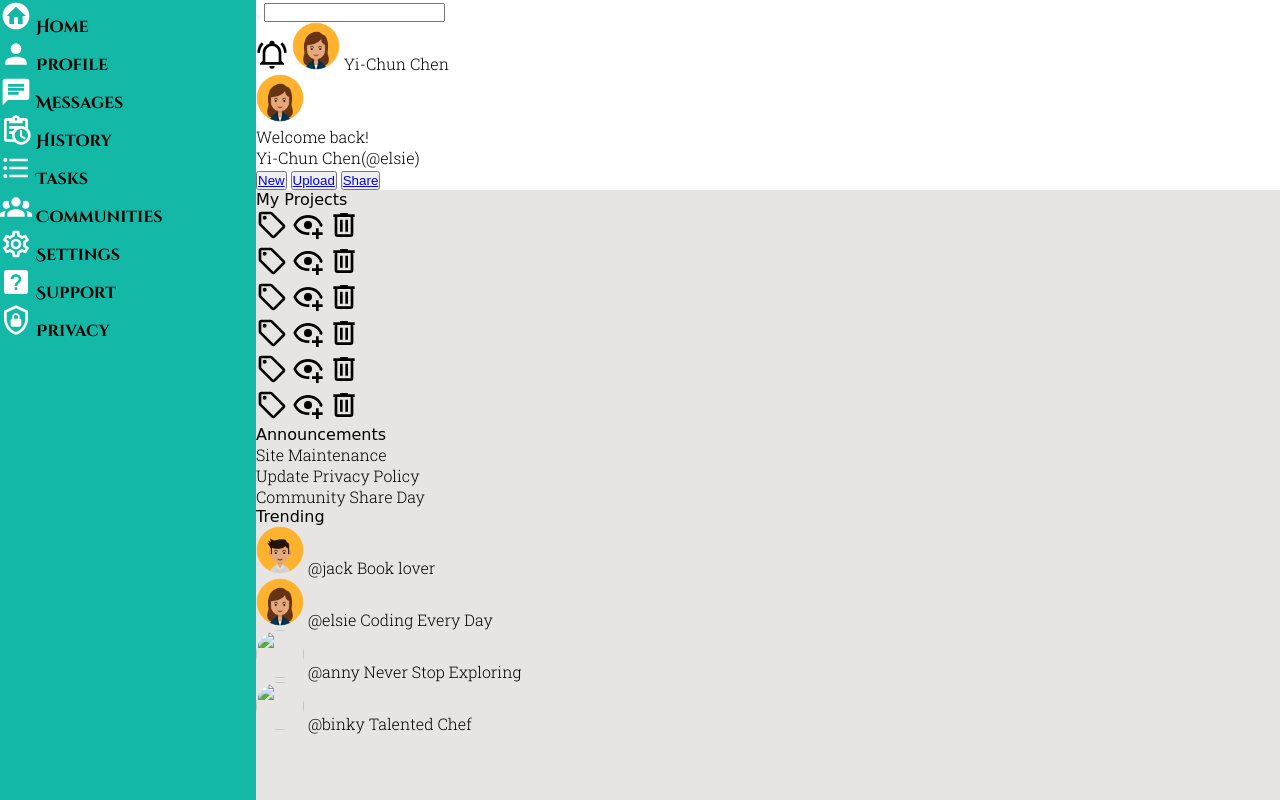
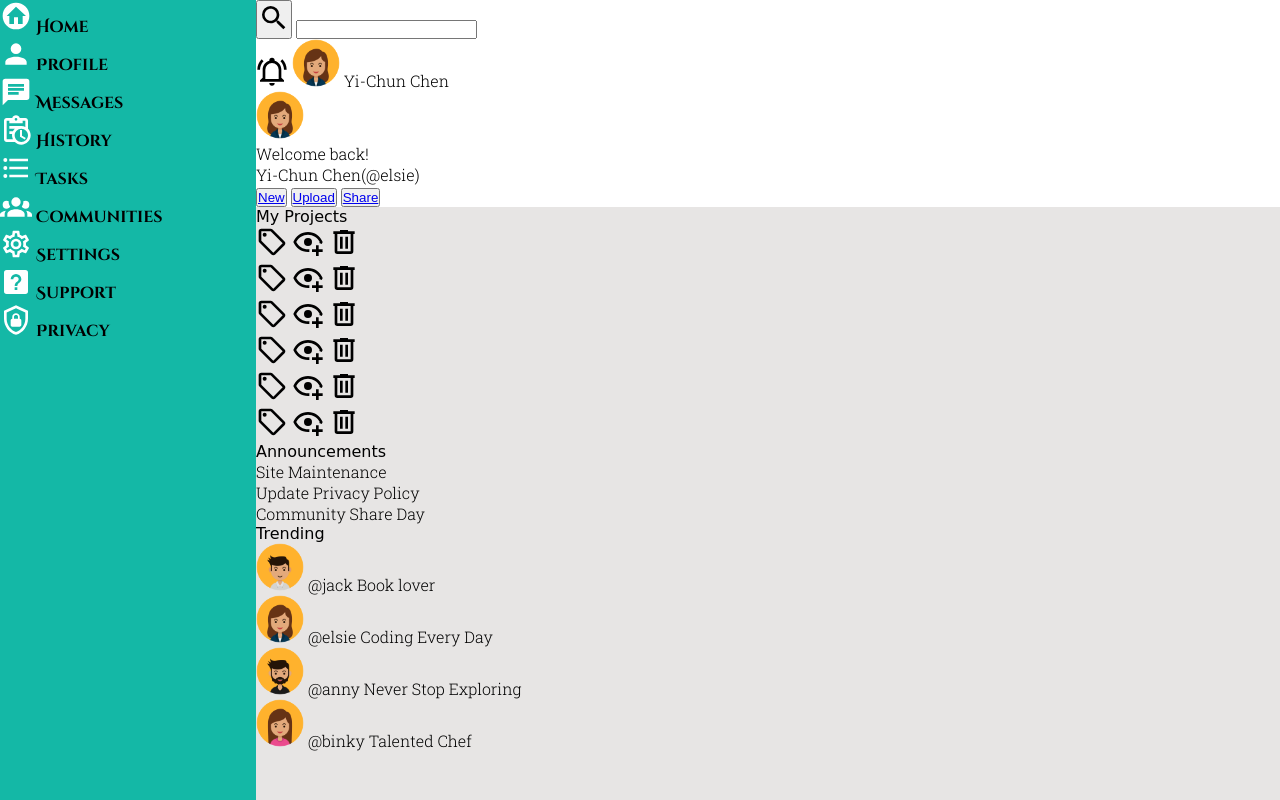
Before and after one commit to elsiechen/Admin-Dashboard, a plain HTML site: page index.html in a window 1280 px wide. Shown: the top 800 px of the page. Drawn offline with Linux system fonts and the light colour scheme; a web font is replaced by a local one.

Commit message:
Add search icon and two characters avatar icons

```diff
--- a/index.html
+++ b/index.html
@@ -67,7 +67,9 @@
             <div class="left">
                 <form action="" method="post">
                     <button type="submit">
-                        <span></span>
+                        <span>
+                            <svg xmlns="http://www.w3.org/2000/svg" viewBox="0 0 24 24"><path d="M9.5,3A6.5,6.5 0 0,1 16,9.5C16,11.11 15.41,12.59 14.44,13.73L14.71,14H15.5L20.5,19L19,20.5L14,15.5V14.71L13.73,14.44C12.59,15.41 11.11,16 9.5,16A6.5,6.5 0 0,1 3,9.5A6.5,6.5 0 0,1 9.5,3M9.5,5C7,5 5,7 5,9.5C5,12 7,14 9.5,14C12,14 14,12 14,9.5C14,7 12,5 9.5,5Z" /></svg>
+                        </span>
                     </button>
                     <input type="search">
                 </form>
@@ -181,12 +183,12 @@
                         <span>Coding Every Day</span>
                     </div>
                     <div class="person">
-                        <img src="" alt="">
+                        <img src="/icons/man2.png" alt="Man">
                         <span>@anny</span>
                         <span>Never Stop Exploring</span>
                     </div>
                     <div class="person">
-                        <img src="" alt="">
+                        <img src="/icons/woman2.png" alt="woman">
                         <span>@binky</span>
                         <span>Talented Chef</span>
                     </div>
```
Also changed, not shown: icons/magnify.svg (added), icons/man2.png (added), icons/woman2.png (added).
